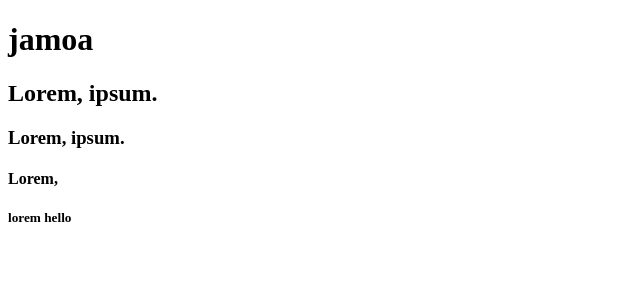
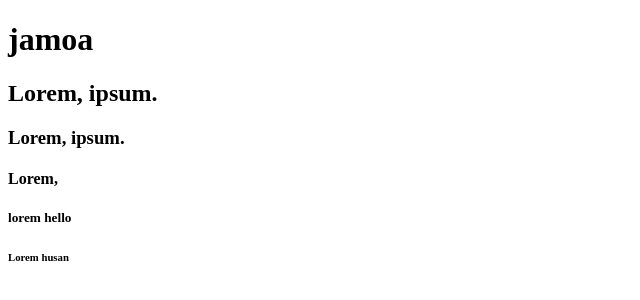
Before and after one commit to xusanikromov73-glitch/abdulloh-husan-project, a React (Vite) app: page / in a window 1280 px wide. Shown: the top 300 px of the page, without its empty margins (0-640 px from the left). Built offline with nearby package versions, Linux system fonts and the light colour scheme.

Commit message:
akmalmordeyev

```diff
--- a/src/App.jsx
+++ b/src/App.jsx
@@ -19,6 +19,9 @@ function App() {
       <h5>
         lorem hello
       </h5>
+      <h6>
+        Lorem husan
+      </h6>
     </>
   )
 }
```
